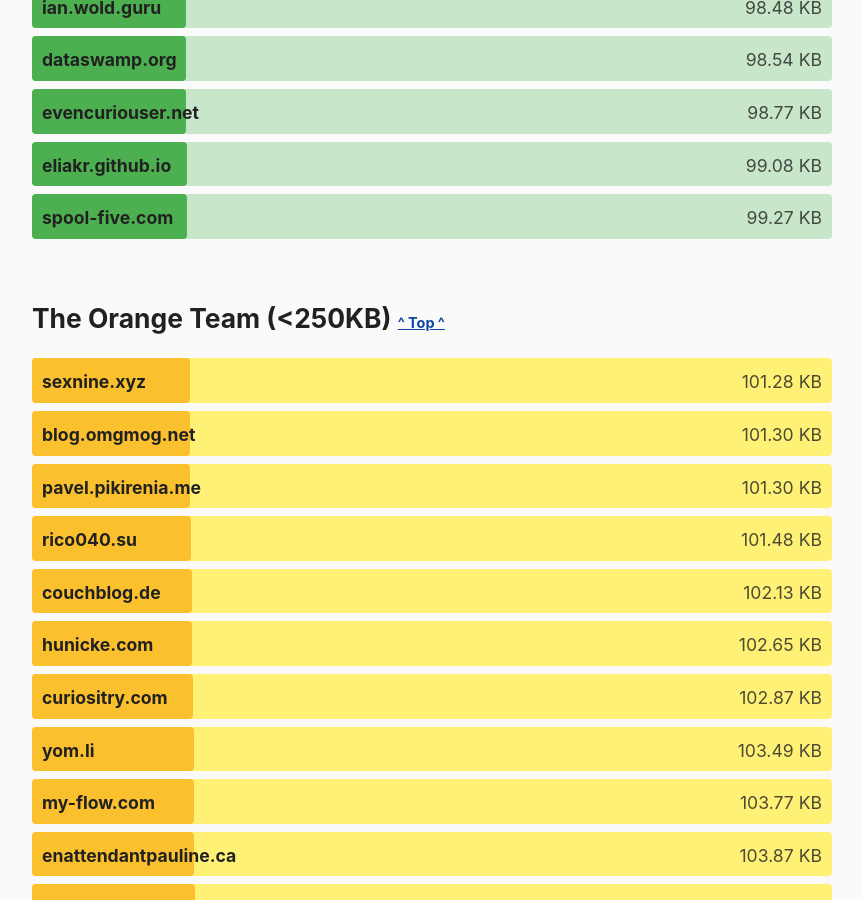
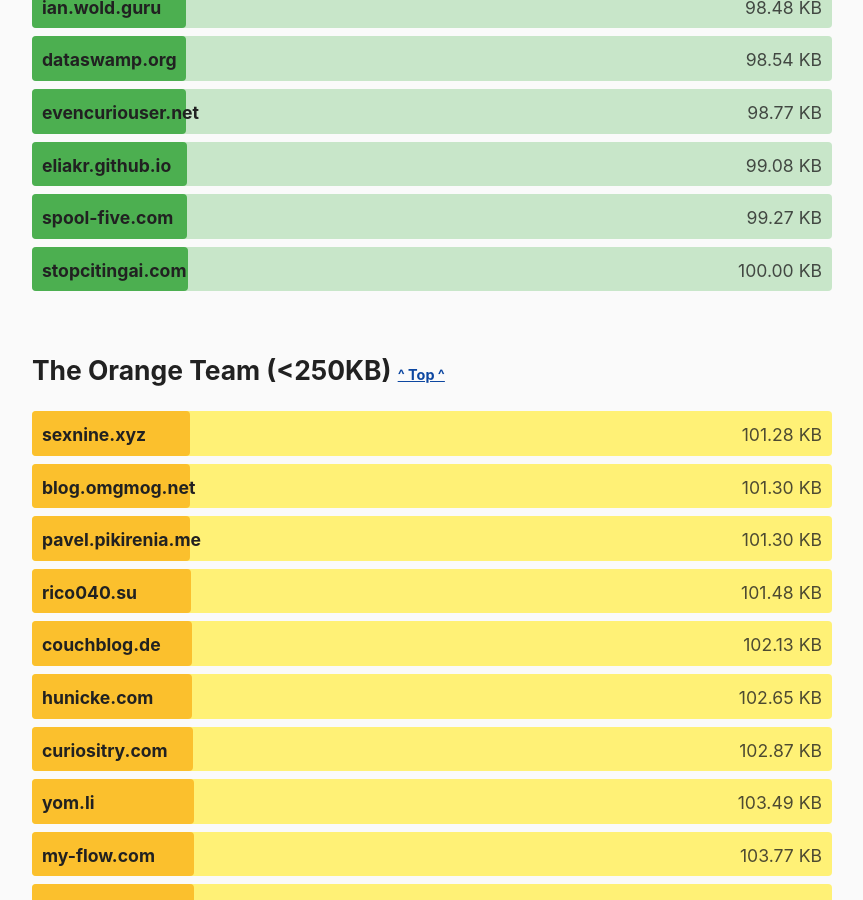
Before and after one commit to kevquirk/512kb.club, a Jekyll site: the page built from index.md, in a window 1280 px wide and 900 px high, scrolled down 24938 px. Shown: the whole window, without its empty margins (208-1071 px from the left). Built offline with Jekyll 4.4.1, drawn with Linux system fonts in a browser that asks for light colours.

Commit message:
Add stopcitingai.com

```diff
--- a/_data/sites.yml
+++ b/_data/sites.yml
@@ -3628,6 +3628,11 @@
   size: 183.45
   last_checked: 2025-08-30
 
+- domain: stopcitingai.com
+  url: https://stopcitingai.com/
+  size: 100
+  last_checked: 2025-11-04
+
 - domain: strengthofone.com
   url: https://strengthofone.com/
   size: 140.98
```
